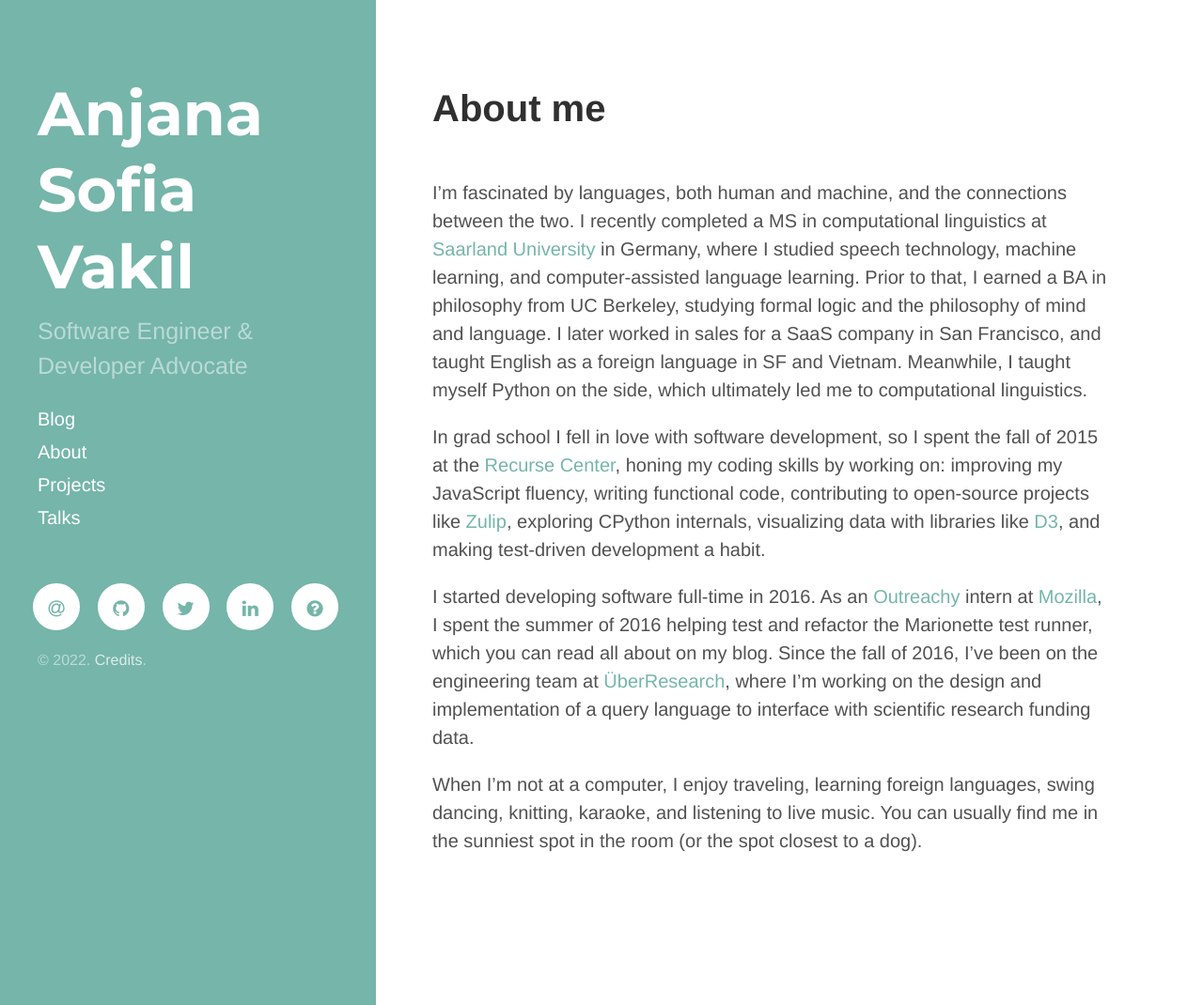
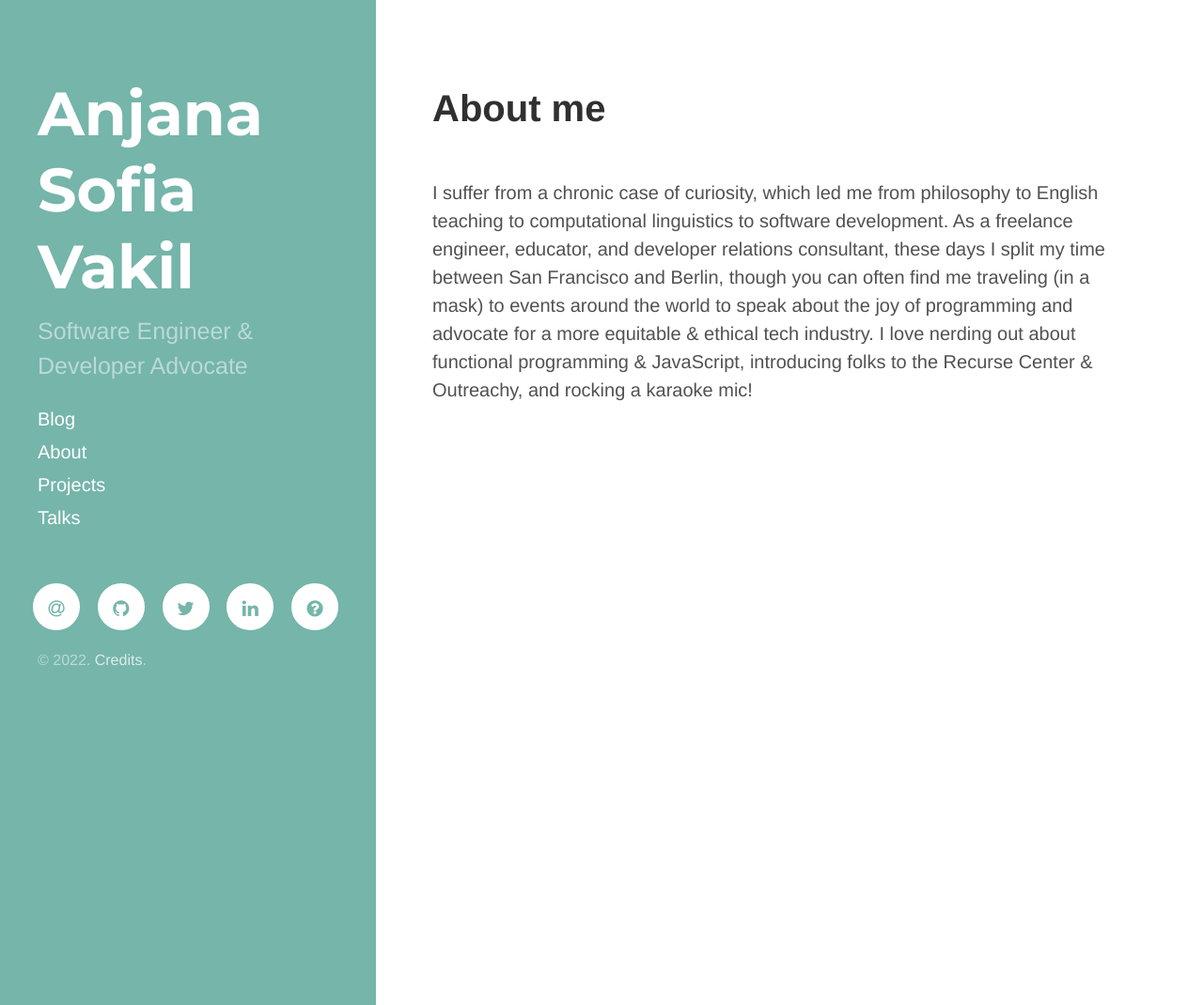
Before and after one commit to vakila/vakila.github.io, a Jekyll site: the page built from about/index.md, in a window 1280 px wide and 1070 px high. Shown: the whole window at 94% size. Built offline with Jekyll 4.4.1, drawn with Linux system fonts in a browser that asks for light colours; nearby versions of some CDN libraries.

Commit message:
Update index.md

```diff
--- a/about/index.md
+++ b/about/index.md
@@ -3,10 +3,13 @@ layout: page
 title: About me
 ---
 
-I'm fascinated by languages, both human and machine, and the connections between the two. I recently completed a MS in computational linguistics at [Saarland University](http://coli.uni-saarland.de) in Germany, where I studied speech technology, machine learning, and computer-assisted language learning. Prior to that, I earned a BA in philosophy from UC Berkeley, studying formal logic and the philosophy of mind and language. I later worked in sales for a SaaS company in San Francisco, and taught English as a foreign language in SF and Vietnam. Meanwhile, I taught myself Python on the side, which ultimately led me to computational linguistics.
+I suffer from a chronic case of curiosity, which led me from philosophy to English teaching to computational linguistics to software development. As a freelance engineer, educator, and developer relations consultant, these days I split my time between San Francisco and Berlin, though you can often find me traveling (in a mask) to events around the world to speak about the joy of programming and advocate for a more equitable & ethical tech industry. I love nerding out about functional programming & JavaScript, introducing folks to the Recurse Center & Outreachy, and rocking a karaoke mic!
+
+<!-- I'm fascinated by languages, both human and machine, and the connections between the two. I recently completed a MS in computational linguistics at [Saarland University](http://coli.uni-saarland.de) in Germany, where I studied speech technology, machine learning, and computer-assisted language learning. Prior to that, I earned a BA in philosophy from UC Berkeley, studying formal logic and the philosophy of mind and language. I later worked in sales for a SaaS company in San Francisco, and taught English as a foreign language in SF and Vietnam. Meanwhile, I taught myself Python on the side, which ultimately led me to computational linguistics.
 
 In grad school I fell in love with software development, so I spent the fall of 2015 at the [Recurse Center](http://www.recurse.com), honing my coding skills by working on: improving my JavaScript fluency, writing functional code, contributing to open-source projects like [Zulip](http://www.zulip.org), exploring CPython internals, visualizing data with libraries like [D3](http://d3js.org/), and making test-driven development a habit.
 
 I started developing software full-time in 2016. As an [Outreachy](https://gnome.org/outreachy/) intern at [Mozilla](https://www.mozilla.org), I spent the summer of 2016 helping test and refactor the Marionette test runner, which you can read all about on my blog. Since the fall of 2016, I've been on the engineering team at [ÜberResearch](http://www.uberresearch.com/), where I'm working on the design and implementation of a query language to interface with scientific research funding data.
 
 When I'm not at a computer, I enjoy traveling, learning foreign languages, swing dancing, knitting, karaoke, and listening to live music. You can usually find me in the sunniest spot in the room (or the spot closest to a dog).
+ -->
```
